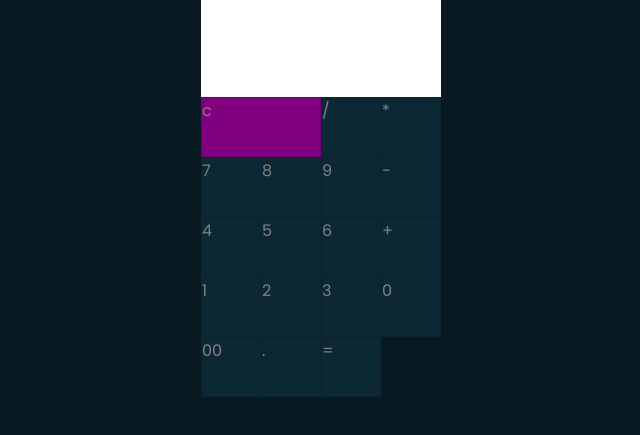
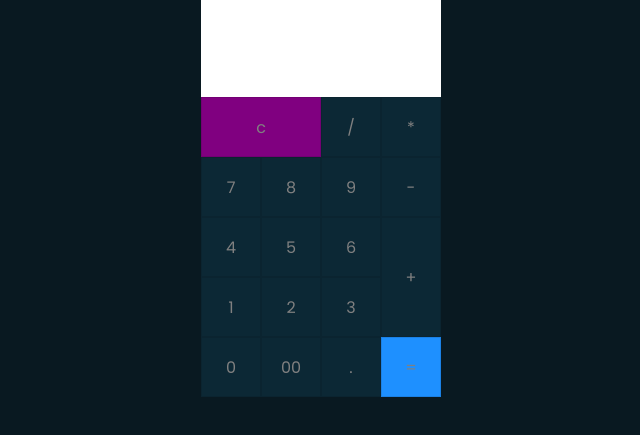
Before and after one commit to Ghidyon/JS-Calculator-1, a plain HTML site: page index.html in a window 1280 px wide. Shown: the part 227-662 px from the top of the page, without its empty margins (319-959 px from the left). Drawn offline with Linux system fonts and the light colour scheme.

Commit message:
debug completed

```diff
--- a/style.css
+++ b/style.css
@@ -43,12 +43,14 @@ h1 {
 }
 
 .calculator span {
-    display: inline-block;
+    display: flex;
     width: 60px;
     height: 60px;
     color: gray;
     background: #0c2835;
     border: 1px solid rgba(0,0,0,0.1);
+    align-items: center;
+    justify-content: center;
 }
 
 .calculator span.clear{
@@ -56,17 +58,6 @@ h1 {
     background-color: purple;
     width: 120px;
 }
-/* .calculator {
-    position: relative;
-    display: grid;
-
-    place-items: center;
-    width: fit-content;
-    border: 2px solid salmon;
-}
-
-
-
 
 .calculator span:active {
     background: #74ff3b;
@@ -80,4 +71,3 @@ h1 {
 .calculator span.equal {
     background: dodgerblue;
 }
- */
```
